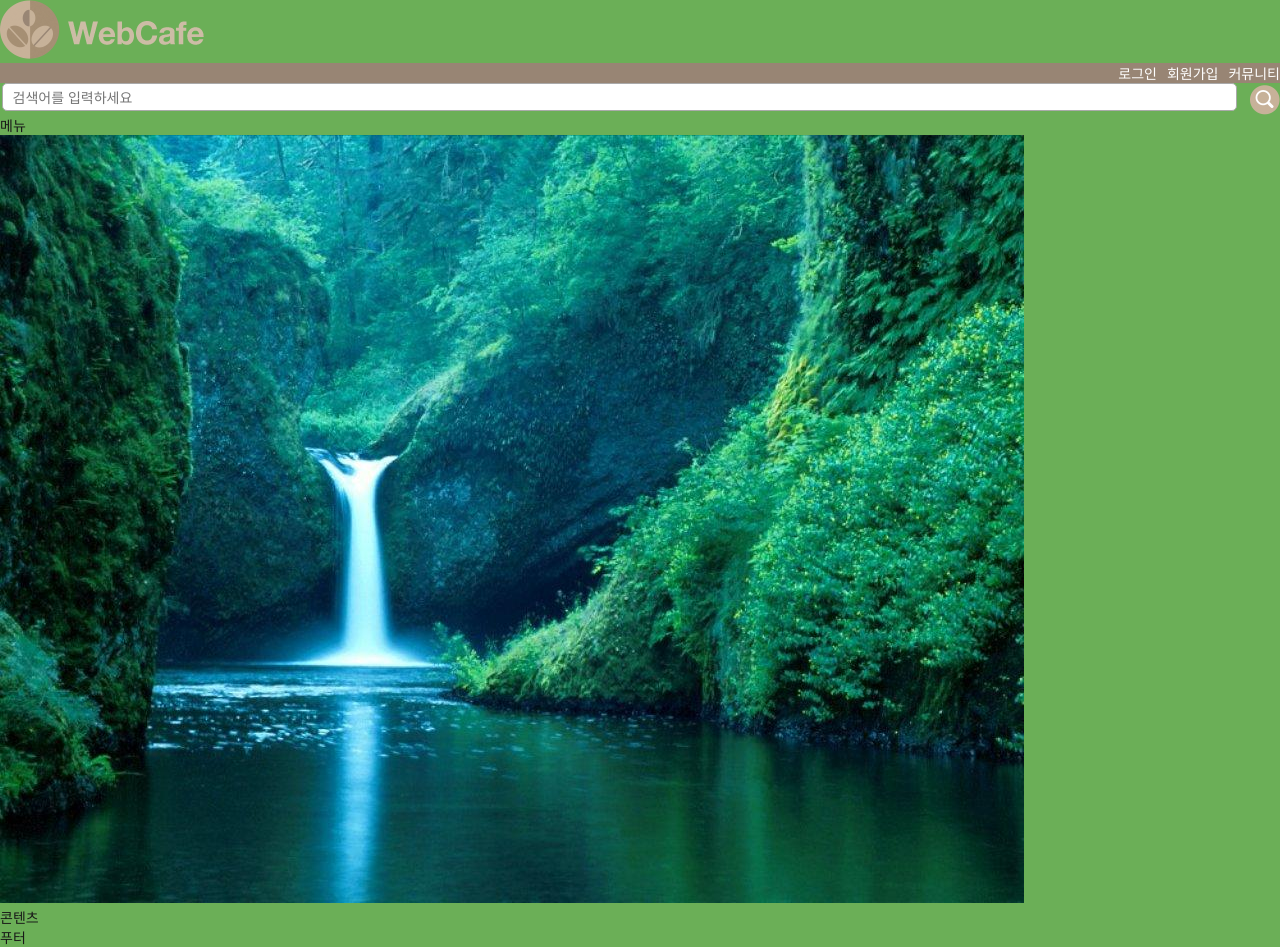
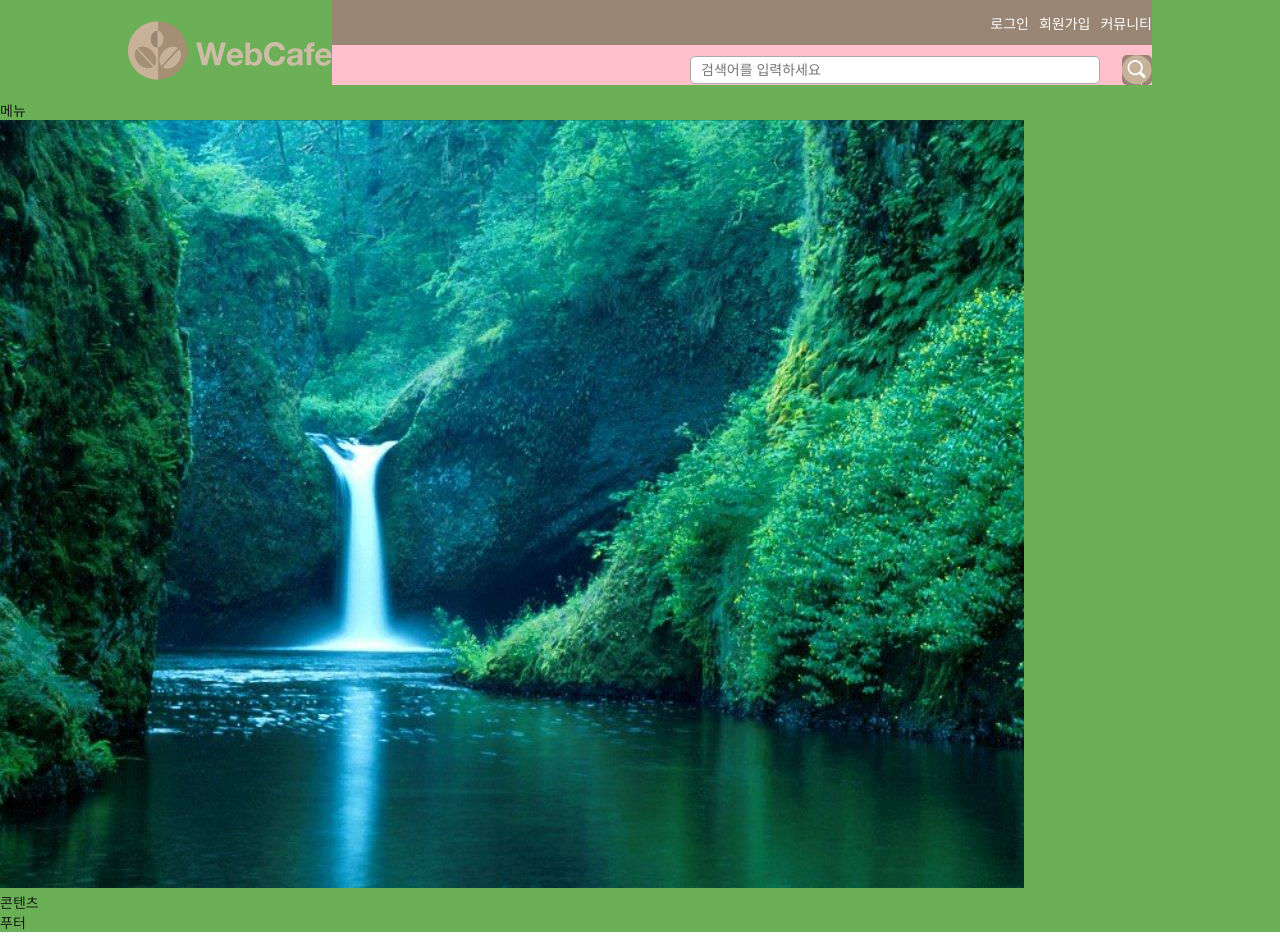
Before and after one commit to haahri/www, a plain HTML site: page index.html in a window 1280 px wide. Drawn offline with nearby package versions, Linux system fonts and the light colour scheme.

Commit message:
데스크탑 헤더 디자인완성

```diff
--- a/css/style.css
+++ b/css/style.css
@@ -64,9 +64,6 @@ body {
 
 /* mobile */
 @media screen and (max-width: 999px) {
-  .container {
-    background-color: yellow;
-  }
   .header {
     display: flex;
     flex-direction: column;
@@ -100,12 +97,15 @@ body {
 .search-form {
   padding-top: 0;
 }
+.search, .btn-search {
+  vertical-align: middle;
+}
 .search {
   border: 1px solid #aaa;
   padding: 6px 2px 4px 10px;
   border-radius: 5px;
   margin-right: 1rem;
-  width: calc(100% - 4.5rem);
+  width: calc(100% - 5rem);
 }
 .btn-search {
   position: relative;
@@ -134,6 +134,56 @@ body {
   .container {
     background-color: rgb(107, 175, 87);
   }
+  .header {
+    width: 80%;
+    margin: 0 auto;
+    display: grid;
+    grid-template-columns: 204px 1fr;
+    grid-template-rows: 45px 55px;
+    grid-template-areas: "logo  member" "logo  search";
+  }
+  .logo {
+    grid-area: logo;
+    line-height: 100px;
+  }
+  .logo a {
+    display: block;
+  }
+  .logo img {
+    vertical-align: middle;
+  }
+  .member, .search-wrap {
+    display: flex;
+    flex-direction: row;
+    justify-content: flex-end;
+    align-items: center;
+  }
+  .member {
+    grid-area: member;
+    list-style: none;
+  }
+  \ .member li {
+    margin-left: 1em;
+  }
+  .search-form {
+    grid-area: search;
+  }
+  .search-wrap {
+    background: pink;
+    padding: 10px 0 0 0;
+  }
+  .search {
+    border: 1px solid #aaa;
+    border-radius: 5px;
+    padding: 5px 10px;
+    width: 50%;
+  }
+  .btn-search {
+    background-color: #988574;
+    border-radius: 5px;
+    border: 0;
+    padding: 5px 10px;
+    margin-left: 1em;
+    color: #fff;
+  }
 }
-h1
-}
--- a/index.html
+++ b/index.html
@@ -3,9 +3,9 @@
 
 <head>
   <meta charset="UTF-8">
+  <meta name="viewport" content="width=device-width, initial-scale=1">
   <title>Hello HTML</title>
   <link rel="stylesheet" href="css/style.css">
-
 </head>
 
 <body>
@@ -24,9 +24,13 @@
       <form action="javascript:alert('검색이 완료되었습니다.');" class="search-form">
         <fieldset>
           <legend>검색폼</legend>
-          <label for="keyword">검색어</label>
-          <input type="search" class="search" id="keyword" placeholder="검색어를 입력하세요" required>
-          <button type="submit" class="btn-search">검색</button>
+
+          <div class="search-wrap">
+            <label for="keyword">검색어</label>
+            <input type="search" class="search" id="keyword" placeholder="검색어를 입력하세요" required>
+            <button type="submit" class="btn-search">검색</button>
+          </div>
+
         </fieldset>
       </form>
     </header>
```
